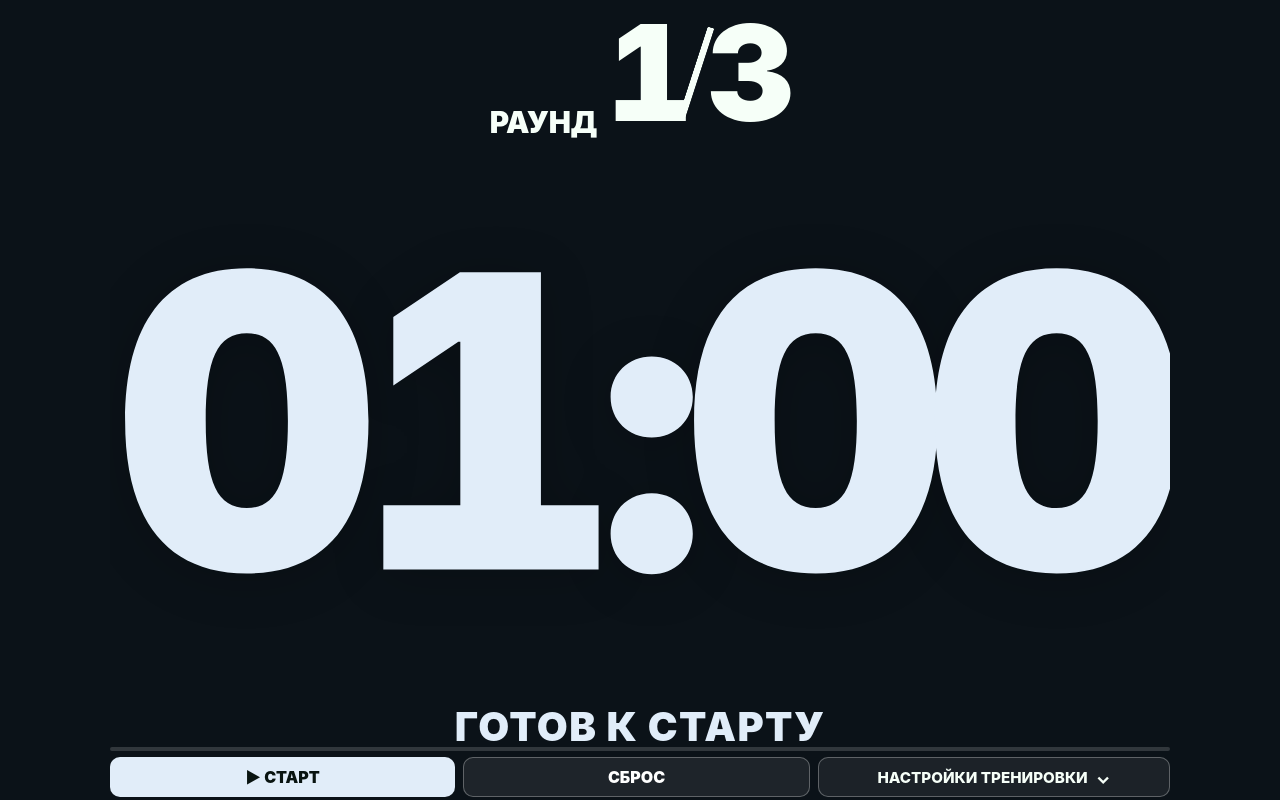
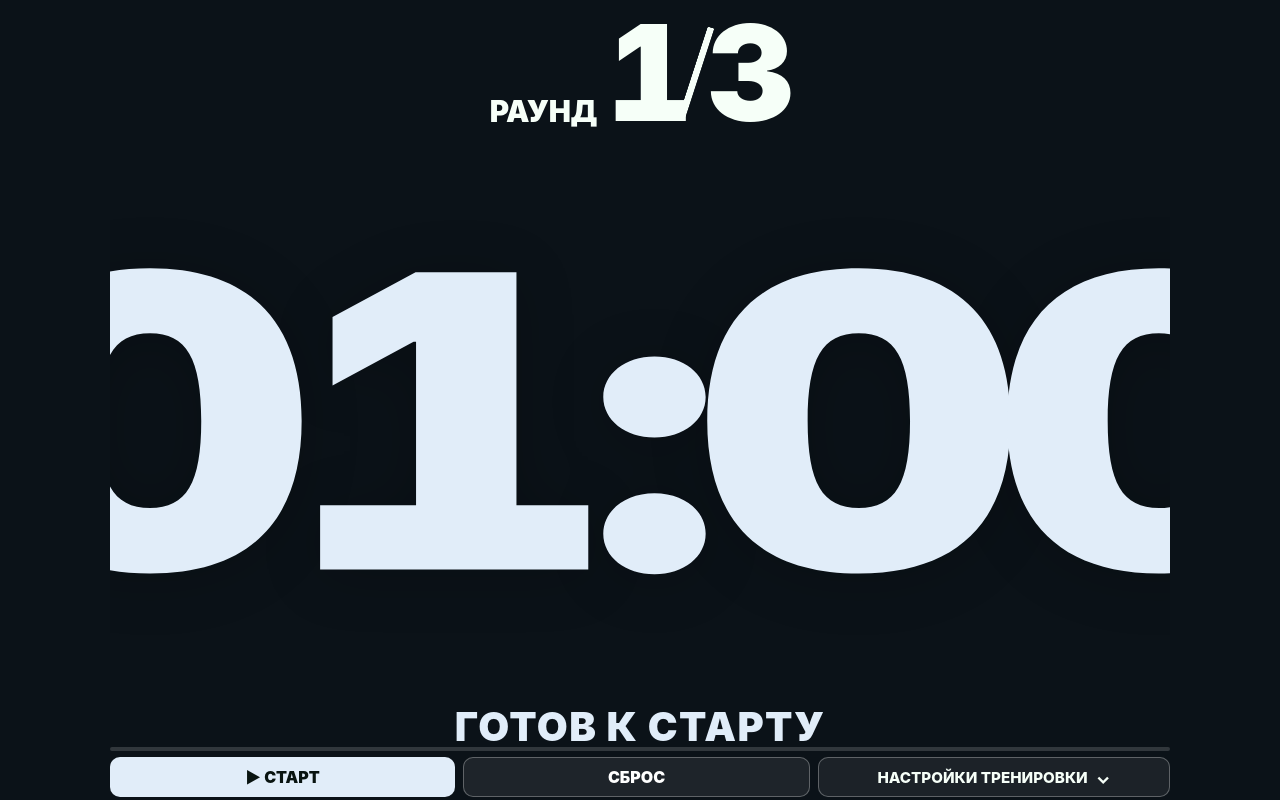
Before and after one commit to mastyukov-cyber/round-timer-pages-test, a plain HTML site: page index.html in a window 1280 px wide. Drawn offline with Linux system fonts and the light colour scheme.

Commit message:
test(rc19): 140ms, optical round baseline and wider clock styles.css

```diff
--- a/styles.css
+++ b/styles.css
@@ -80,17 +80,17 @@ main { flex:1;min-height:0;display:flex;flex-direction:column; gap:clamp(8px,1.3
 
 /* RC12 preview style scale; original production stylesheet is untouched. */
 @media (orientation:portrait) {
-   .clock {transform:scale(1.38,4.05);}
+   .clock {transform:scale(1.51,4.05);}
    .round-line {transform:scaleY(1.20);}
   .phase-line {transform:scaleY(1.17);}
 }
 @media (orientation:landscape) {
-   .clock {transform:scale(1.79,1.79);}
+   .clock {transform:scale(2.23,1.79);}
 }
 
 /* RC15: keep round word compact, make the 1/3 number three times larger. */
 .round-line {display:flex;justify-content:center;align-items:flex-end;gap:.32em;max-width:100%;line-height:1;transform:translateY(clamp(10px,2vh,20px));}
-.round-word {font-size:1em;line-height:1;white-space:nowrap;padding-bottom:.055em;}
+.round-word {font-size:1em;line-height:1;white-space:nowrap;padding-bottom:0;transform:translateY(-.44em);}
 .round-count {font-size:4.5em;line-height:1;display:inline-flex;align-items:center;gap:.025em;font-variant-numeric:tabular-nums;white-space:nowrap;letter-spacing:-.025em;}
 .round-number {display:inline-block;line-height:1;}
 /* Slash is a centered geometric stroke, never a low-hanging font glyph. */
```
